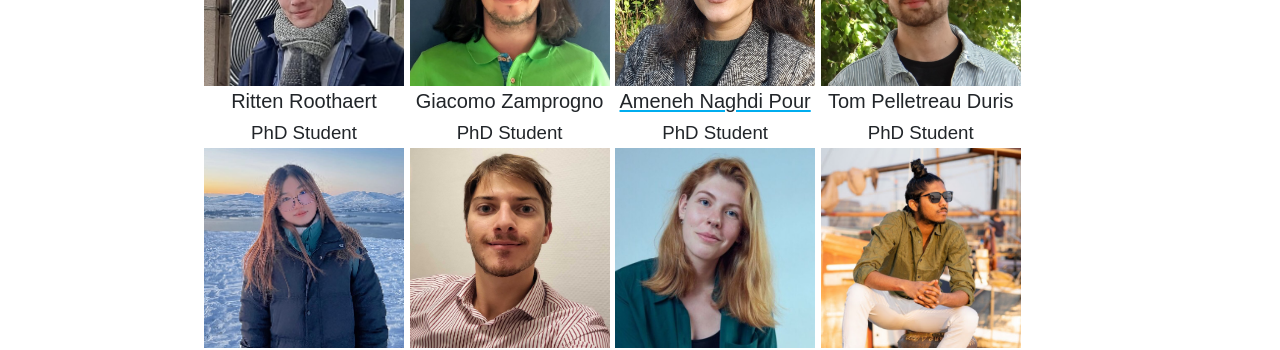
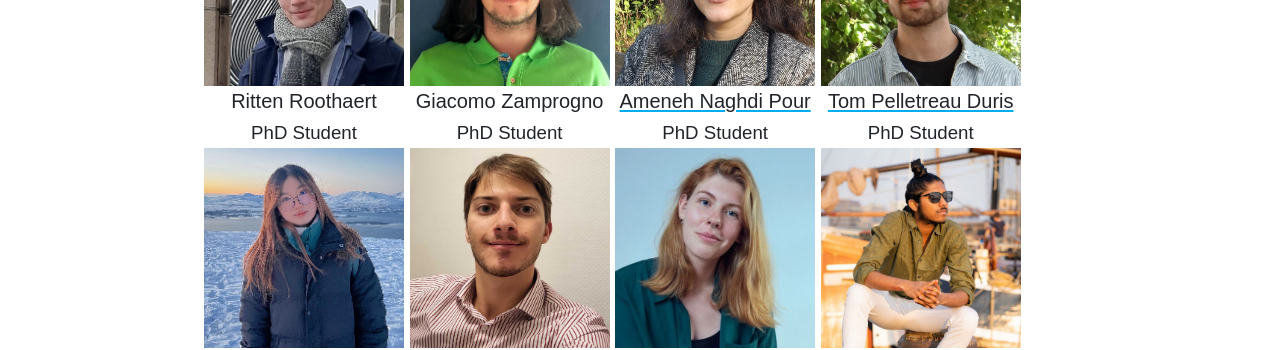
Before and after one commit to kai-vu/site, a Jekyll site: the page built from people.md, in a window 1280 px wide. Shown: the part 929-1279 px from the top of the page. Built offline with Jekyll 4.4.1, drawn with Linux system fonts in a browser that asks for light colours.

Commit message:
added Tom's website

```diff
--- a/people.md
+++ b/people.md
@@ -15,8 +15,8 @@
     <div style="text-align: center; width:200px; display:inline-block; vertical-align:top;"><img src="images/loan.png" width="200" height="200"><br>Loan Ho<br><span style="font-size:14pt">PhD Student</span></div>
     <div style="text-align: center; width:200px; display:inline-block; vertical-align:top;"><img src="images/ritten.jpeg" width="200" height="200"><br>Ritten Roothaert<br><span style="font-size:14pt">PhD Student</span></div>
     <div style="text-align: center; width:200px; display:inline-block; vertical-align:top;"><img src="images/giacomo.jpeg" width="200" height="200"><br>Giacomo Zamprogno<br><span style="font-size:14pt">PhD Student</span></div>
-    <div style="text-align: center; width:200px; display:inline-block; vertical-align:top;"><img src="images/AmenehN.jpg" width="200" height="200"><br><a href="https://Ameneh71.github.io"> Ameneh Naghdi Pour</a><br><span style="font-size:14pt">PhD Student</span></div>
-    <div style="text-align: center; width:200px; display:inline-block; vertical-align:top;"><img src="images/Tom.jpg" width="200" height="200"><br>Tom Pelletreau Duris<br><span style="font-size:14pt">PhD Student</span></div>
+    <div style="text-align: center; width:200px; display:inline-block; vertical-align:top;"><img src="images/AmenehN.jpg" width="200" height="200"><br><a href="https://Ameneh71.github.io">Ameneh Naghdi Pour</a><br><span style="font-size:14pt">PhD Student</span></div>
+    <div style="text-align: center; width:200px; display:inline-block; vertical-align:top;"><img src="images/Tom.jpg" width="200" height="200"><br><a href="https://tompelletreauduris.com">Tom Pelletreau Duris</a><br><span style="font-size:14pt">PhD Student</span></div>
     <div style="text-align: center; width:200px; display:inline-block; vertical-align:top;"><img src="images/xiaoshuang.png" width="200" height="200"><br>Xiaoshuang Yang
     <br><span style="font-size:14pt">PhD Student</span></div>
     <div style="text-align: center; width:200px; display:inline-block; vertical-align:top;"><img src="images/Tommaso.jpg" width="200" height="200"><br>Tommaso Zendron
```
